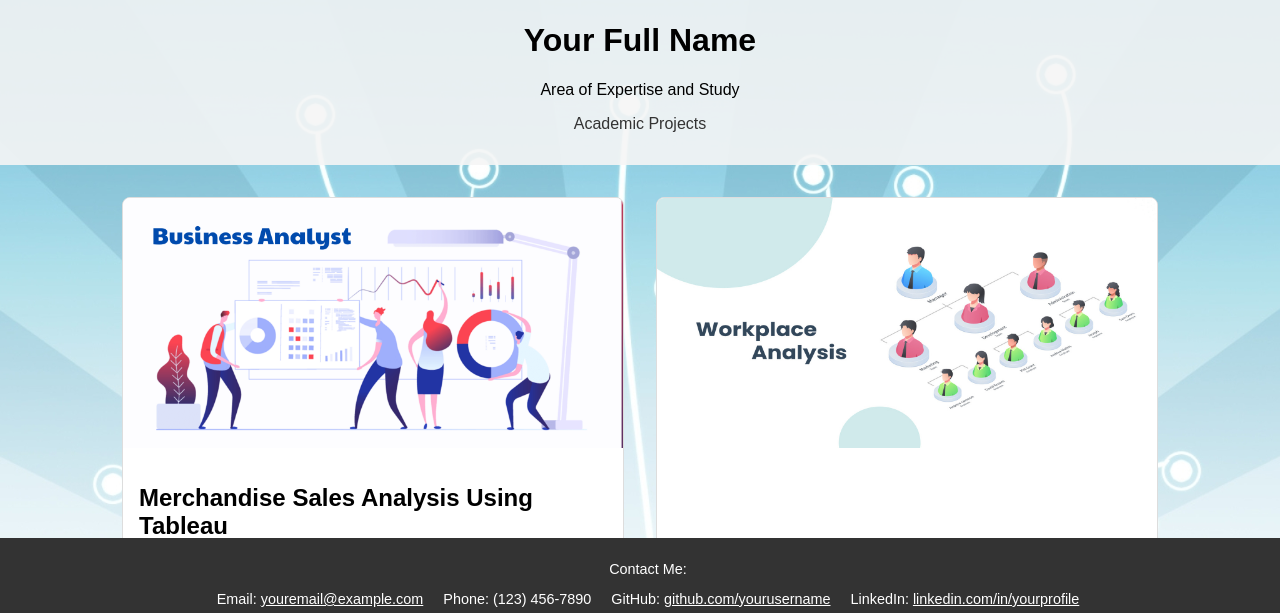
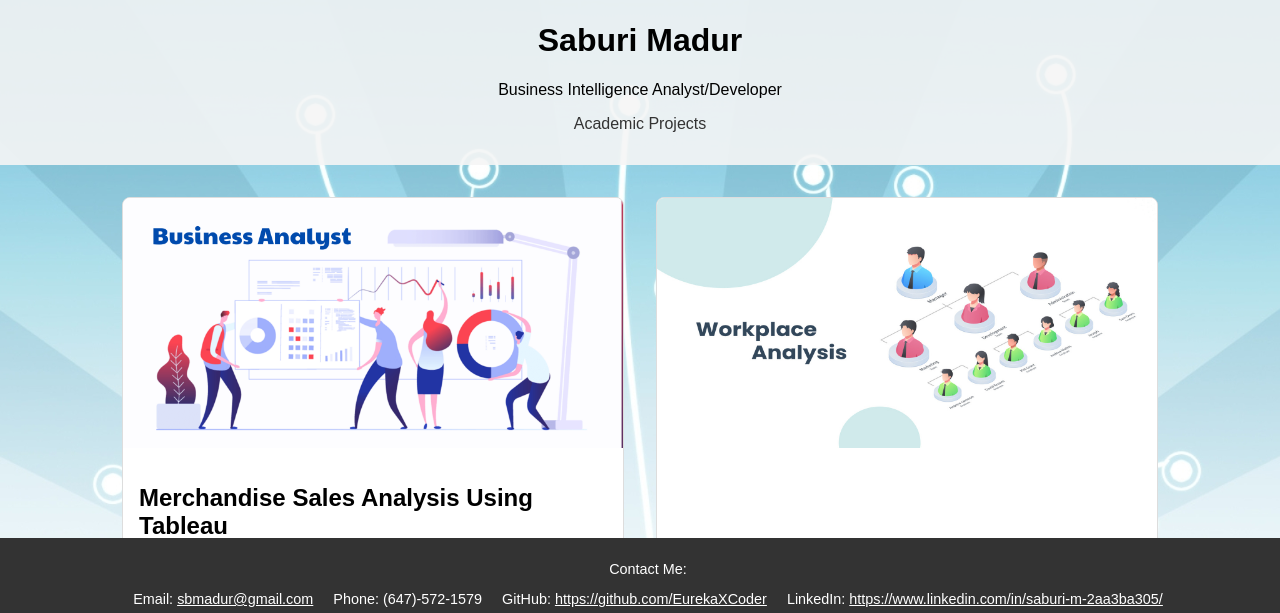
Before and after one commit to EurekaXCoder/Saburi-Madur-Portfolio-Website, a plain HTML site: page index.html in a window 1280 px wide. Shown: the part 185-798 px from the top of the page. Drawn offline with Linux system fonts and the light colour scheme.

Commit message:
Update index.html

```diff
--- a/index.html
+++ b/index.html
@@ -10,8 +10,8 @@
   <!-- Header / Hero Section -->
   <header class="hero">
     <img src="images/avatar.jpg" alt="Avatar" class="avatar">
-    <h1>Your Full Name</h1>
-    <p class="tagline">Area of Expertise and Study</p>
+    <h1>Saburi Madur</h1>
+    <p class="tagline">Business Intelligence Analyst/Developer </p>
     <!-- Navigation (optional) -->
     <nav>
       <a href="academic-projects.html">Academic Projects</a>
@@ -63,10 +63,10 @@
     <div class="contact">
       <p>Contact Me:</p>
       <ul>
-        <li>Email: <a href="mailto:youremail@example.com">youremail@example.com</a></li>
-        <li>Phone: (123) 456-7890</li>
-        <li>GitHub: <a href="https://github.com/yourusername" target="_blank">github.com/yourusername</a></li>
-        <li>LinkedIn: <a href="https://www.linkedin.com/in/yourprofile" target="_blank">linkedin.com/in/yourprofile</a></li>
+        <li>Email: <a href="mailto:youremail@example.com">sbmadur@gmail.com</a></li>
+        <li>Phone: (647)-572-1579</li>
+        <li>GitHub: <a href="https://github.com/yourusername" target="_blank">https://github.com/EurekaXCoder</a></li>
+        <li>LinkedIn: <a href="https://www.linkedin.com/in/yourprofile" target="_blank">https://www.linkedin.com/in/saburi-m-2aa3ba305/</a></li>
       </ul>
     </div>
   </footer>
```
